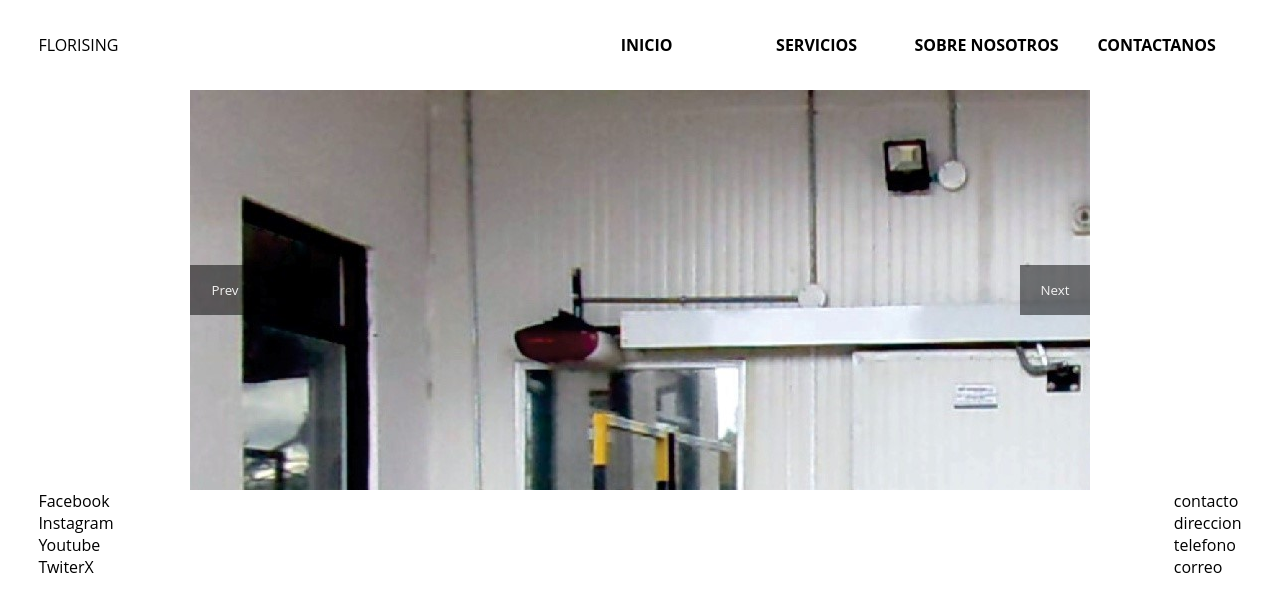
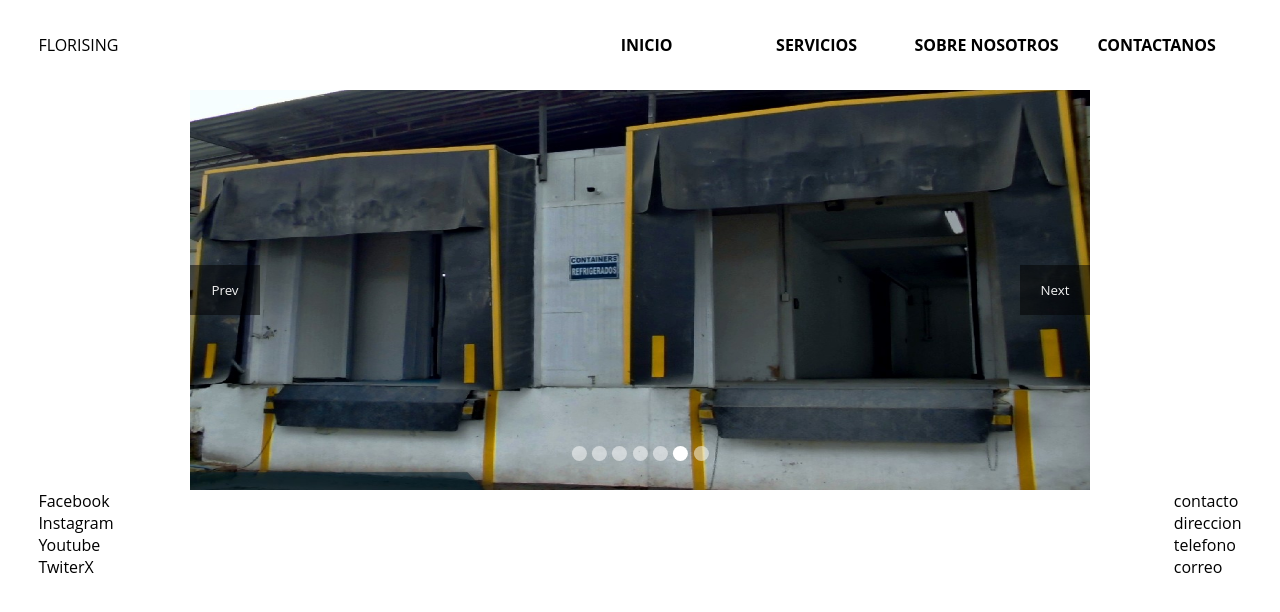
Before and after one commit to Dalejandro31/FLORISING-PAGE, a Vue app in the folder client/: page / in a window 1280 px wide. Shown: the top 612 px of the page. Built offline with nearby package versions, Linux system fonts and the light colour scheme.

Commit message:
carrusel controlers

```diff
--- a/client/src/components/carrusel/Carrusel.css
+++ b/client/src/components/carrusel/Carrusel.css
@@ -57,3 +57,30 @@
 .right{
     right: 0;
 }
+
+/*************** Carrusel indicators ********************/
+
+.carrusel-indicators{
+    position: absolute;
+    transform: translateX(-50%);
+    left: 50%;
+    bottom: 1.5em;
+    z-index: 2;
+}
+.carrusel-indicators-item{
+    width: 15px;
+    height: 15px;
+    border: none;
+    background: #fff;
+    opacity: .5;
+    margin: 0.2em;
+    border-radius: 50%;
+    cursor: pointer;
+}
+.active{
+    opacity: 1;
+}
+.carrusel-img{
+    height: 100%;
+    width: 100%;
+}
--- a/client/src/components/carrusel/Carrusel.vue
+++ b/client/src/components/carrusel/Carrusel.vue
@@ -1,6 +1,12 @@
 <template>
     <div class="carrusel">
         <div class="carrusel-inner">
+            <CarruselIndicators
+                v-if="indicators"
+                :total="slides.length"
+                :current-index="currentSlide"
+                @switch="switchSlide($event)"
+            />
             <CarruselItem
                 v-for="(slide, index) in slides"
                 :slide="slide"
@@ -9,7 +15,11 @@
                 :index="index"
                 :direction="direction"
             />
-            <CarruselControls @prev="prev" @next="next"/>
+            <CarruselControls
+                v-if="controls"
+                @prev="prev"
+                @next="next"
+            />
         </div>
     </div>
 </template>
@@ -18,9 +28,27 @@
 <script>
     import  CarruselItem from '@/components/carrusel/CarruselItem.vue'
     import  CarruselControls from '@/components/carrusel/CarruselControls.vue'
+    import  CarruselIndicators from '@/components/carrusel/CarruselIndicators.vue'
     export default{
-        props: ['slides'],
-        components: { CarruselItem, CarruselControls },
+        props: {
+            slides: {
+                type: Array,
+                required: true
+            },
+            controls: {
+                type: Boolean,
+                default: false,
+            },
+            indicators: {
+                type: Boolean,
+                default: false
+            },
+            interval:{
+                type: Number,
+                default: 5000,
+            }
+        },
+        components: { CarruselItem, CarruselControls, CarruselIndicators },
         data: () => ({
             currentSlide: 4,
             sliderInterval: null,
@@ -30,22 +58,42 @@
             setCurrentslide (index){
                 this.currentSlide = index;
             },
-            prev () {
+            prev (step = -1) {
                 const index =
-                this.currentSlide > 0 ? this.currentSlide - 1 : this.slides.length -1;
+                this.currentSlide > 0 ? this.currentSlide - step : this.slides.length -1;
                 this.setCurrentslide(index);
                 this.direction = "left";
+                this.startslideTimer();
             },
-            next () {
-                const index = this.currentSlide < this.slides.length -1 ? this.currentSlide + 1 : 0;
+            _next(step = 1){
+                const index = this.currentSlide < this.slides.length -1 ? this.currentSlide + step : 0;
                 this.setCurrentslide(index);
                 this.direction = "right";
             },
+            next (step = 1) {
+                this._next(step);
+                this.startslideTimer();
+            },
+            startslideTimer(){
+                this.stopSlideTimer();
+                this.sliderInterval = setInterval(() => {
+                    this.next()
+                }, this.interval);
+            },
+            stopSlideTimer(){
+                clearInterval(this.sliderInterval);
+            },
+            switchSlide(index){
+                const step = index - this.currentSlide;
+                if (step > 0) {
+                    this.next(step)
+                }else{
+                    this.prev(step)
+                }
+            }
         },
         mounted (){
-             this.sliderInterval = setInterval(() => {
-                 this.next()
-             }, 6000)
+            this.startslideTimer();
         },
         beforeMount(){
             clearInterval(this.sliderInterval)
--- /dev/null
+++ b/client/src/components/carrusel/CarruselIndicators.vue
@@ -0,0 +1,20 @@
+<template>
+    <div class="carrusel-indicators">
+        <button
+            class="carrusel-indicators-item"
+            :class="{active: currentIndex === index}"
+            v-for="(item, index) in total"
+            :key="index"
+            @click="$emit('switch', index)"
+        />
+    </div>
+</template>
+<script>
+    export default{
+        emits: ['switch'],
+        props: ["total", "currentIndex"]
+    }
+</script>
+<style scoped>
+    @import './Carrusel.css';
+</style>
--- a/client/src/components/carrusel/CarruselItem.vue
+++ b/client/src/components/carrusel/CarruselItem.vue
@@ -2,7 +2,7 @@
 
         <transition :name="transitionEffect">
             <div class="carrusel-item" v-show="currentSlide === index">
-                <img :src="slide" />
+                <img :src="slide" class="carrusel-img" />
             </div>
         </transition>
 
--- a/client/src/views/homePage/HomePage.vue
+++ b/client/src/views/homePage/HomePage.vue
@@ -1,5 +1,5 @@
 <template>
-    <carrusel :slides="slides"></carrusel>
+    <carrusel :slides="slides" :interval="3000" controls indicators=""/>
 </template>
 
 <script>
```
